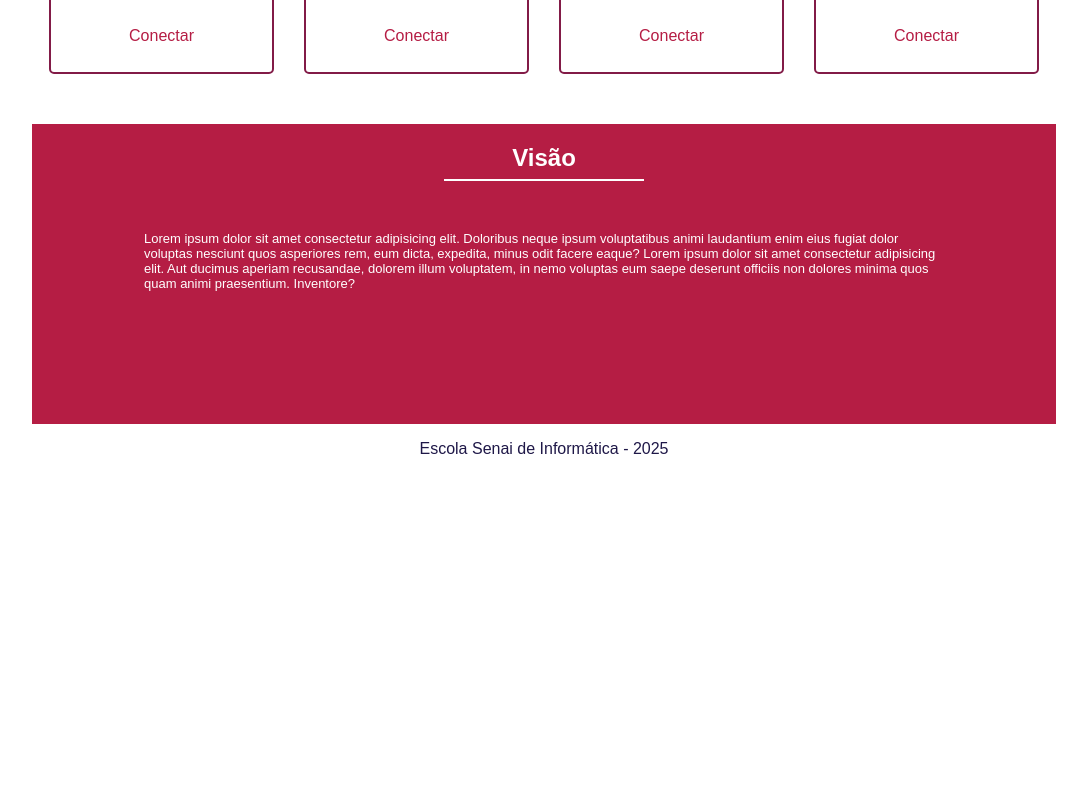
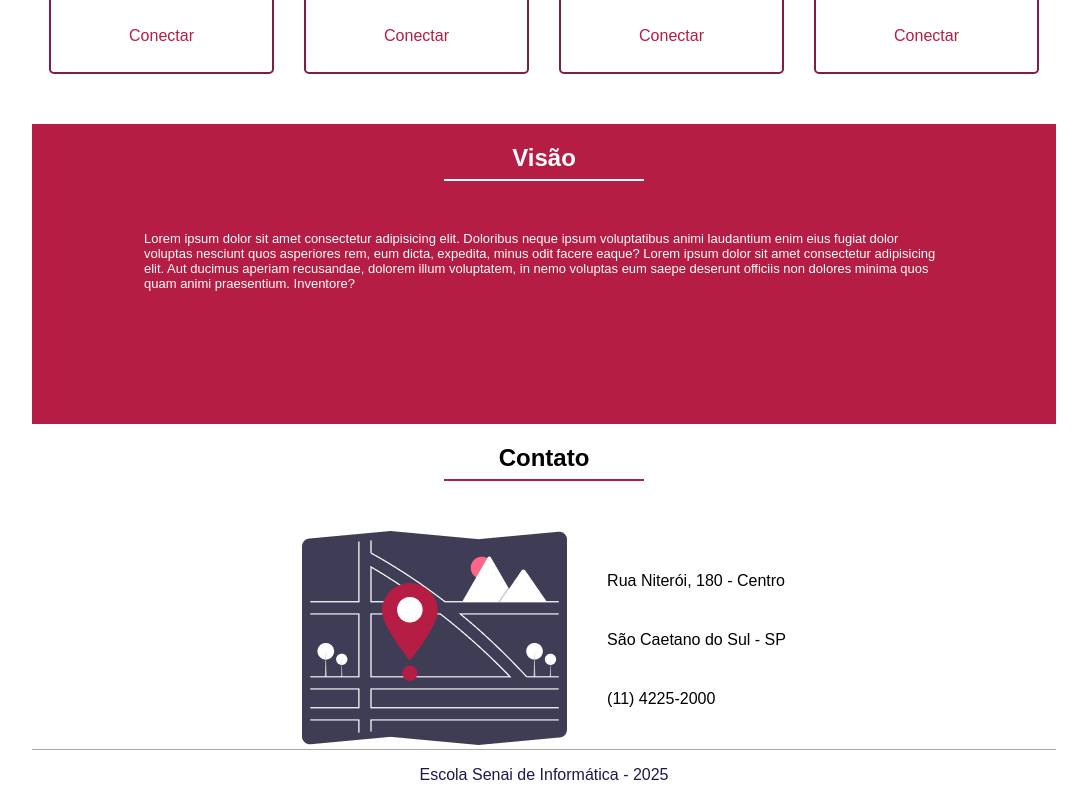
Before and after one commit to Sillocazord/Event-React, a React (Create React App) app in the folder event/: page / in a window 1280 px wide. Shown: the part 807-1607 px from the top of the page, without its empty margins (96-1183 px from the left). Before the commit the page ends 1281 px from the top, so only its background shows below. Built offline with nearby package versions, Linux system fonts and the light colour scheme; a web font is replaced by a local one.

Commit message:
feat:Finalizando a pagina Home, ajustando alguns detalhes

```diff
--- a/event/src/pages/home/Home.css
+++ b/event/src/pages/home/Home.css
@@ -80,3 +80,47 @@
     width: 800px;
     font-size: small;
 }
+
+.pre-footer{
+    display: flex;
+    flex-direction: column;
+    justify-content: center;
+    align-items: center;
+        border-bottom:1px solid #00000055;
+}
+
+.pre-footer h2{
+    margin-top: 20px;
+}
+
+.pre-footer hr{
+    max-width: 200px;
+    width: 100%;
+    margin-top: 7px;
+    margin-bottom: 50px;
+    border-width: 1px;
+    border-style: solid;
+    border-color: #B51D44;
+}
+
+.pai-pre-footer{
+    display: flex;
+    max-width: 100%s;
+
+}
+
+.mapa{
+    margin-right: 20px;
+}
+
+.informacoes{
+    display: flex;
+    flex-direction: column;
+    justify-content: space-evenly;
+    margin-left: 20px;
+}
+
+.fim {
+    width: 100%;
+    border-bottom: solid 2px #00000055;
+}
--- a/event/src/pages/home/Home.jsx
+++ b/event/src/pages/home/Home.jsx
@@ -3,6 +3,7 @@ import Footer from "../../components/footer/Footer";
 import Header from "../../components/header/Header";
 import BannerHome from "../../assets/img/bannerhome.png"
 import { Link } from "react-router-dom";
+import Mapinha from "../../assets/img/mapinha.png"
 import "./Home.css"
 const Home = () => {
     return (   //Home meus crias
@@ -68,11 +69,27 @@ const Home = () => {
                 </div>
                 {/*Segundo Banner */}
 
-                    {/*Pre-footer */}
+                {/*Pre-footer */}
                 <div className="pre-footer">
 
+                    <h2>Contato</h2>
+                    <hr />
+
+                    <div className="pai-pre-footer">
+
+                        <div className="mapa">
+                            <img src={Mapinha} alt="" />
+                        </div>
+
+                        <div className="informacoes">
+                            <p>Rua Niterói, 180 - Centro</p>
+                            <p>São Caetano  do  Sul - SP</p>
+                            <p>(11) 4225-2000</p>
+                        </div>
+
+                    </div>
                 </div>
-                    {/*Pré-footer */}
+                {/*Pré-footer */}
             </main>
 
             <Footer />
```
